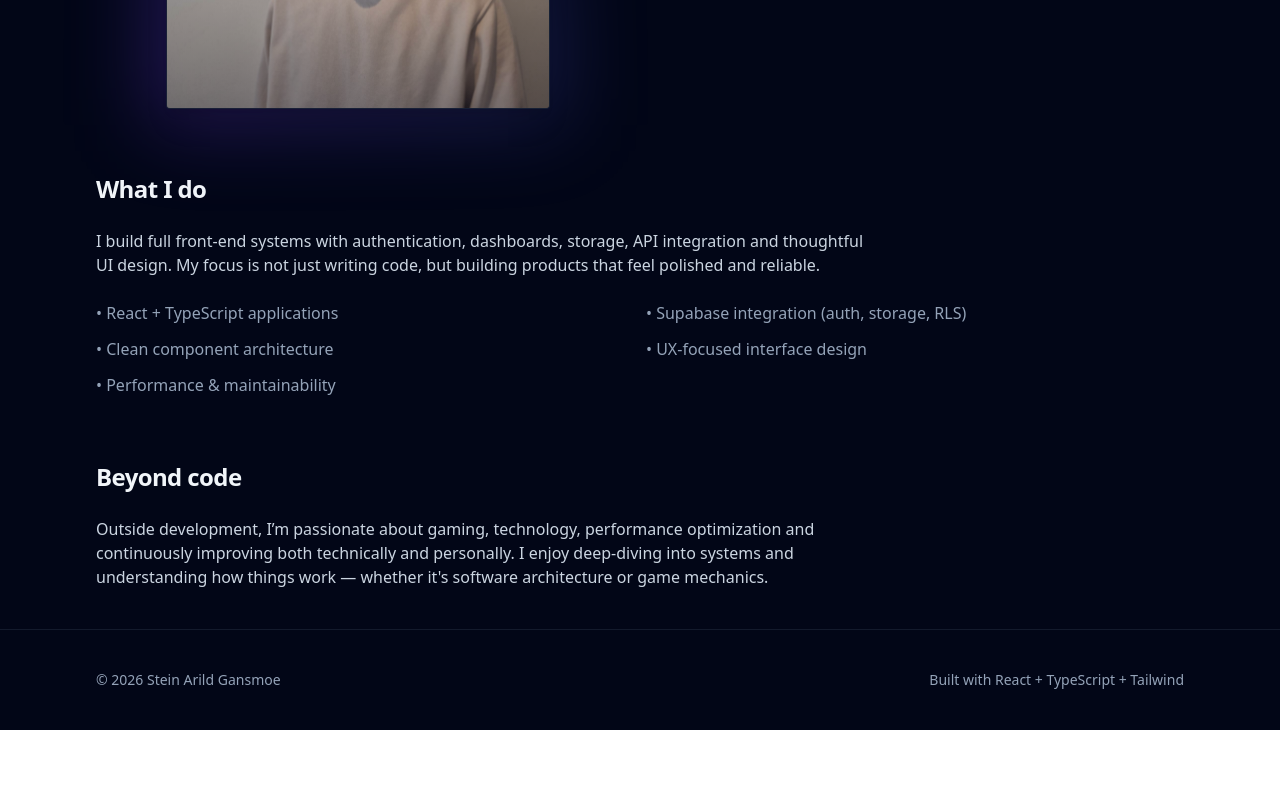
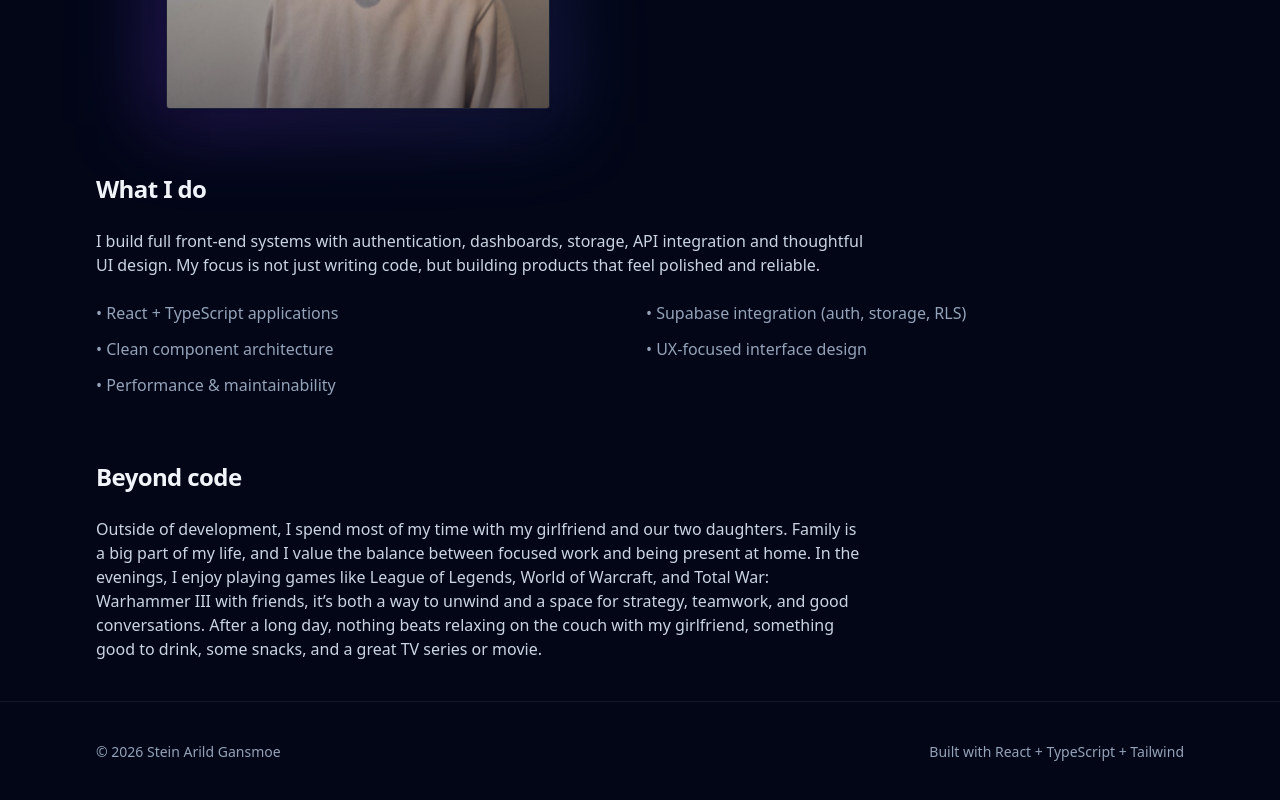
Before and after one commit to SteinGansmoe/portfolio, a React (Vite) app: page /about in a window 1280 px wide. Shown: the part 468-1268 px from the top of the page. Before the commit the page ends 1198 px from the top, so only its background shows below. Built offline with nearby package versions, Linux system fonts and the light colour scheme; no server answers.

Commit message:
Added a bit more personal touch to about page

```diff
--- a/src/pages/AboutPage.tsx
+++ b/src/pages/AboutPage.tsx
@@ -50,10 +50,14 @@ export function AboutPage() {
       <div className="space-y-6">
         <h2 className="text-2xl font-semibold tracking-tight">Beyond code</h2>
         <p className="max-w-3xl text-slate-300">
-          Outside development, I’m passionate about gaming, technology, performance
-          optimization and continuously improving both technically and personally. I enjoy
-          deep-diving into systems and understanding how things work — whether it's
-          software architecture or game mechanics.
+          Outside of development, I spend most of my time with my girlfriend and our two
+          daughters. Family is a big part of my life, and I value the balance between
+          focused work and being present at home. In the evenings, I enjoy playing games
+          like League of Legends, World of Warcraft, and Total War: Warhammer III with
+          friends, it’s both a way to unwind and a space for strategy, teamwork, and good
+          conversations. After a long day, nothing beats relaxing on the couch with my
+          girlfriend, something good to drink, some snacks, and a great TV series or
+          movie.
         </p>
       </div>
     </section>
```
